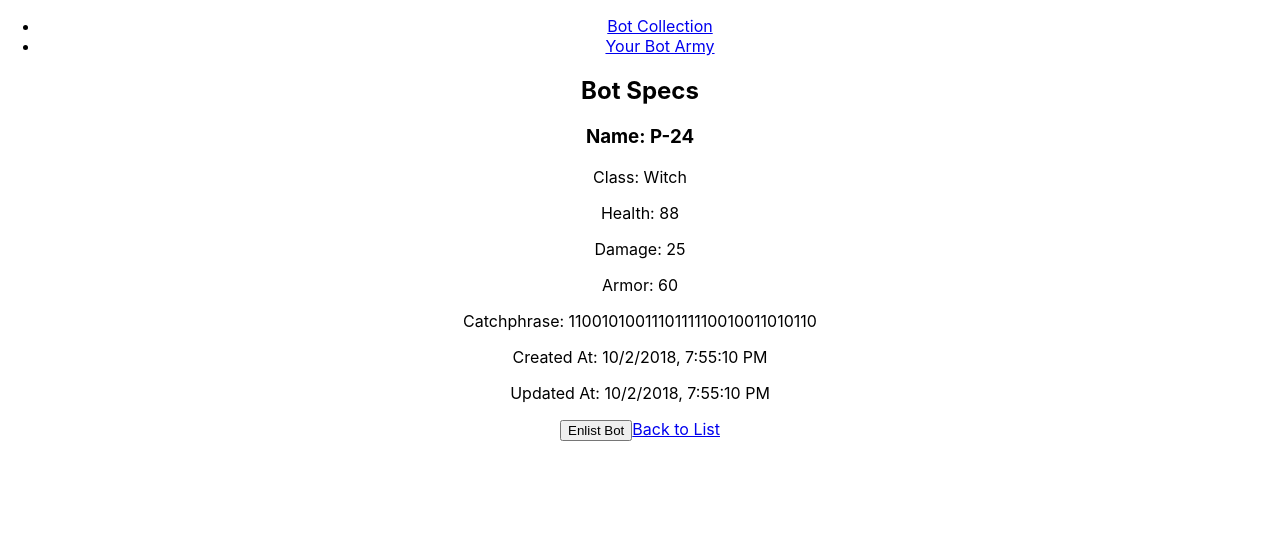
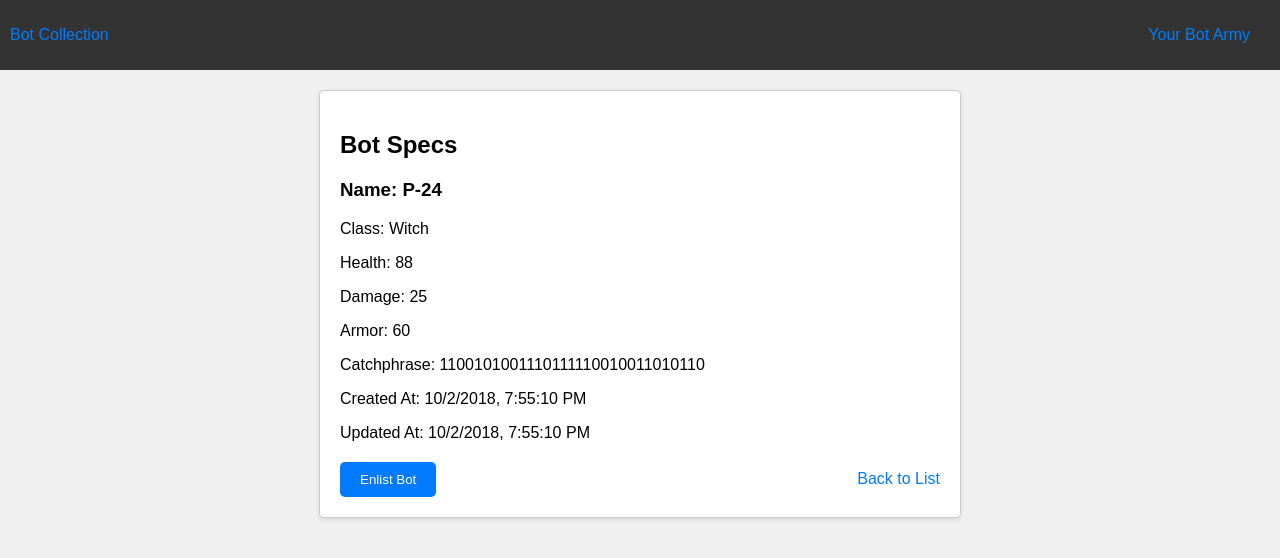
Before and after one commit to kelvinokumba/bol-battlr, a React (Create React App) app: page /bot/103 in a window 1280 px wide. Shown: the top 558 px of the page. Built offline with nearby package versions, Linux system fonts and the light colour scheme; data requests are answered from the project's data file.

Commit message:
Added comments and CSS

```diff
--- a/src/App.css
+++ b/src/App.css
@@ -1,38 +1,103 @@
-.App {
-  text-align: center;
+/* Add some global styles */
+body {
+  font-family: Arial, sans-serif;
+  margin: 0;
+  padding: 0;
+  background-color: #f0f0f0;
 }
 
-.App-logo {
-  height: 40vmin;
-  pointer-events: none;
+.container {
+  max-width: 650px;
+  margin: 0 auto;
+  padding: 20px;
 }
 
-@media (prefers-reduced-motion: no-preference) {
-  .App-logo {
-    animation: App-logo-spin infinite 20s linear;
-  }
+/* Style for navigation */
+nav {
+  background-color: #333;
+  color: white;
+  padding: 10px;
 }
 
-.App-header {
-  background-color: #282c34;
-  min-height: 100vh;
+nav ul {
+  list-style: none;
+  padding: 0;
   display: flex;
-  flex-direction: column;
-  align-items: center;
-  justify-content: center;
-  font-size: calc(10px + 2vmin);
-  color: white;
+  justify-content: space-between;
 }
 
-.App-link {
-  color: #61dafb;
+nav li {
+  margin-right: 20px;
 }
 
-@keyframes App-logo-spin {
-  from {
-    transform: rotate(0deg);
-  }
-  to {
-    transform: rotate(360deg);
-  }
+/* Style for individual bot cards */
+.bot {
+  background-color: #fff;
+  border: 1px solid #ccc;
+  border-radius: 5px;
+  padding: 20px;
+  margin: 10px;
+  box-shadow: 0 2px 4px rgba(0, 0, 0, 0.1);
+  transition: transform 0.2s ease-in-out;
 }
+
+.bot:hover {
+  transform: scale(1.05);
+  box-shadow: 0 4px 8px rgba(0, 0, 0, 0.2);
+}
+
+.bot img {
+  max-width: 80%;
+  height: auto;
+}
+
+.bot h3 {
+  margin: 10px 0;
+}
+
+.bot p {
+  margin: 5px 0;
+}
+
+/* Style for the BotSpecs component */
+.bot-specs {
+  background-color: #fff;
+  border: 1px solid #ccc;
+  border-radius: 5px;
+  padding: 20px;
+  margin: 20px auto;
+  max-width: 600px;
+  box-shadow: 0 2px 4px rgba(0, 0, 0, 0.1);
+}
+
+.actions {
+  margin-top: 20px;
+  display: flex;
+  justify-content: space-between;
+  align-items: center;
+}
+
+/* Style for buttons */
+button {
+  background-color: #007bff;
+  color: white;
+  border: none;
+  border-radius: 5px;
+  padding: 10px 20px;
+  cursor: pointer;
+  transition: background-color 0.3s ease;
+}
+
+button:hover {
+  background-color: #0056b3;
+}
+
+/* Style for links */
+a {
+  text-decoration: none;
+  color: #007bff;
+}
+
+a:hover {
+  text-decoration: underline;
+}
--- a/src/App.js
+++ b/src/App.js
@@ -1,15 +1,17 @@
-// App.js
+// Import React and necessary components and styles
 import React, { useState, useEffect } from 'react';
 import { BrowserRouter as Router, Link, Route, Routes } from 'react-router-dom'; // Use BrowserRouter
 import BotCollection from './BotCollection';
 import YourBotArmy from './YourBotArmy';
 import BotSpecs from './BotSpecs';
-import './App.css';
+import './App.css'; // Import your custom CSS styles
 
 function App() {
+  // Initialize state for bots and botArmy using useState
   const [bots, setBots] = useState([]);
   const [botArmy, setBotArmy] = useState([]);
 
+  // Fetch bot data from the server when the component mounts using useEffect
   useEffect(() => {
     fetch('http://localhost:8001/bots')
       .then((response) => response.json())
@@ -17,17 +19,20 @@ function App() {
       .catch((error) => console.error('Error fetching data:', error));
   }, []);
 
+  // Define a function to add a bot to the botArmy state
   const addBotToArmy = (bot) => {
     if (!botArmy.includes(bot)) {
       setBotArmy([...botArmy, bot]);
     }
   };
 
+  // Define a function to release a bot from the botArmy state
   const releaseBotFromArmy = (bot) => {
     const updatedArmy = botArmy.filter((b) => b.id !== bot.id);
     setBotArmy(updatedArmy);
   };
 
+  // Define a function to discharge a bot forever by making a DELETE request to the server
   const dischargeBotForever = (bot) => {
     fetch(`http://localhost:8001/bots/${bot.id}`, {
       method: 'DELETE',
@@ -41,8 +46,10 @@ function App() {
   };
 
   return (
+    // Use the Router component to enable routing in your app
 
       <div className="App">
+        {/* Create navigation links */}
         <nav>
           <ul>
             <li>
@@ -54,18 +61,30 @@ function App() {
           </ul>
         </nav>
 
-
+        {/* Define routes using Routes and Route components */}
         <Routes>
-          <Route path="/" element={<BotCollection bots={bots} addBotToArmy={addBotToArmy} />} />
-          <Route path="/army" element={<YourBotArmy botArmy={botArmy} releaseBotFromArmy={releaseBotFromArmy} dischargeBotForever={dischargeBotForever} />} />
           <Route
-            path="/bot/:id" // Use the route parameter :id
+            path="/"
+            element={<BotCollection bots={bots} addBotToArmy={addBotToArmy} />} // Render BotCollection component for the root path
+          />
+          <Route
+            path="/army"
+            element={
+              <YourBotArmy
+                botArmy={botArmy}
+                releaseBotFromArmy={releaseBotFromArmy}
+                dischargeBotForever={dischargeBotForever}
+              />
+            } // Render YourBotArmy component for the "/army" path
+          />
+          <Route
+            path="/bot/:id" // Use the route parameter :id to specify a dynamic route
             element={
               <BotSpecs
                 botArmy={botArmy}
                 addBotToArmy={addBotToArmy}
               />
-            }
+            } // Render BotSpecs component with the specified bot's details
           />
         </Routes>
       </div>
--- a/src/Bot.js
+++ b/src/Bot.js
@@ -1,6 +1,5 @@
-// Bot.js
 import React from 'react';
-import { Link } from 'react-router-dom';
+import { Link } from 'react-router-dom'; // Import Link from react-router-dom to handle navigation
 
 function Bot({ bot, addBotToArmy, releaseBotFromArmy, dischargeBotForever }) {
   return (
@@ -12,11 +11,15 @@ function Bot({ bot, addBotToArmy, releaseBotFromArmy, dischargeBotForever }) {
       <p>Damage: {bot.damage}</p>
       <p>Armor: {bot.armor}</p>
       <p>Catchphrase: {bot.catchphrase}</p>
-      <p>Created At: {new Date(bot.created_at).toLocaleString()}</p>
-      <p>Updated At: {new Date(bot.updated_at).toLocaleString()}</p>
+      <p>Created At: {new Date(bot.created_at).toLocaleString()}</p> // Format and display the created_at date
+      <p>Updated At: {new Date(bot.updated_at).toLocaleString()}</p> // Format and display the updated_at date
+
+      {/* Render buttons conditionally based on the passed props */}
       {addBotToArmy && <button onClick={() => addBotToArmy(bot)}>Add to Army</button>}
       {releaseBotFromArmy && <button onClick={() => releaseBotFromArmy(bot)}>Release</button>}
       {dischargeBotForever && <button onClick={() => dischargeBotForever(bot)}>Discharge Forever</button>}
+
+      {/* Create a Link to navigate to the bot's details page */}
       <Link to={`/bot/${bot.id}`}>View Details</Link>
     </div>
   );
--- a/src/BotCollection.js
+++ b/src/BotCollection.js
@@ -1,19 +1,20 @@
-// BotCollection.js
 import React from 'react';
-import Bot from './Bot';
-import { Outlet } from 'react-router-dom';
+import Bot from './Bot'; // Import the Bot component
+import { Outlet } from 'react-router-dom'; // Import Outlet from react-router-dom to handle nested routes
 
 function BotCollection({ bots, addBotToArmy }) {
   return (
     <div className="bot-collection">
       <h2>Bot Collection</h2>
       <div className="bot-list">
+        {/* Map over the 'bots' array to render individual Bot components */}
         {bots.map((bot) => (
           <Bot key={bot.id} bot={bot} addBotToArmy={addBotToArmy} />
         ))}
       </div>
 
-      <Outlet /> {/* This is where nested routes will be rendered */}
+      {/* Render the nested route's content using Outlet */}
+      <Outlet />
     </div>
   );
 }
--- a/src/YourBotArmy.js
+++ b/src/YourBotArmy.js
@@ -1,13 +1,13 @@
-// YourBotArmy.js
 import React from 'react';
-import Bot from './Bot';
-import { Outlet } from 'react-router-dom';
+import Bot from './Bot'; // Import the Bot component
+import { Outlet } from 'react-router-dom'; // Import Outlet from react-router-dom to handle nested routes
 
 function YourBotArmy({ botArmy, releaseBotFromArmy, dischargeBotForever }) {
   return (
     <div className="your-bot-army">
       <h2>Your Bot Army</h2>
       <div className="bot-list">
+        {/* Map over the 'botArmy' array to render individual Bot components */}
         {botArmy.map((bot) => (
           <Bot
             key={bot.id}
@@ -18,7 +18,8 @@ function YourBotArmy({ botArmy, releaseBotFromArmy, dischargeBotForever }) {
         ))}
       </div>
 
-      <Outlet /> {/* This is where nested routes will be rendered */}
+      {/* Render the nested route's content using Outlet */}
+      <Outlet />
     </div>
   );
 }
```
